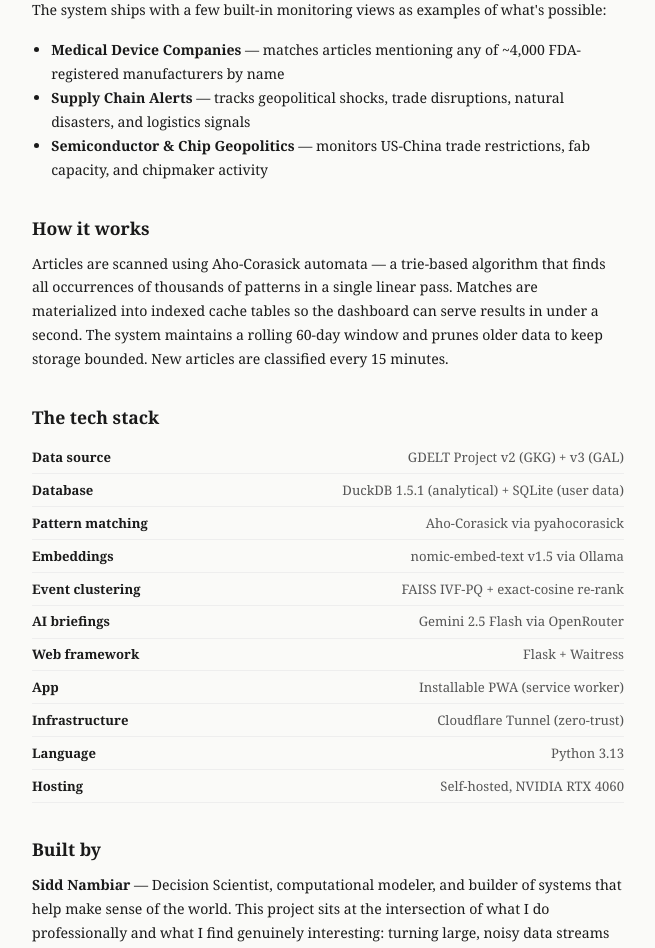
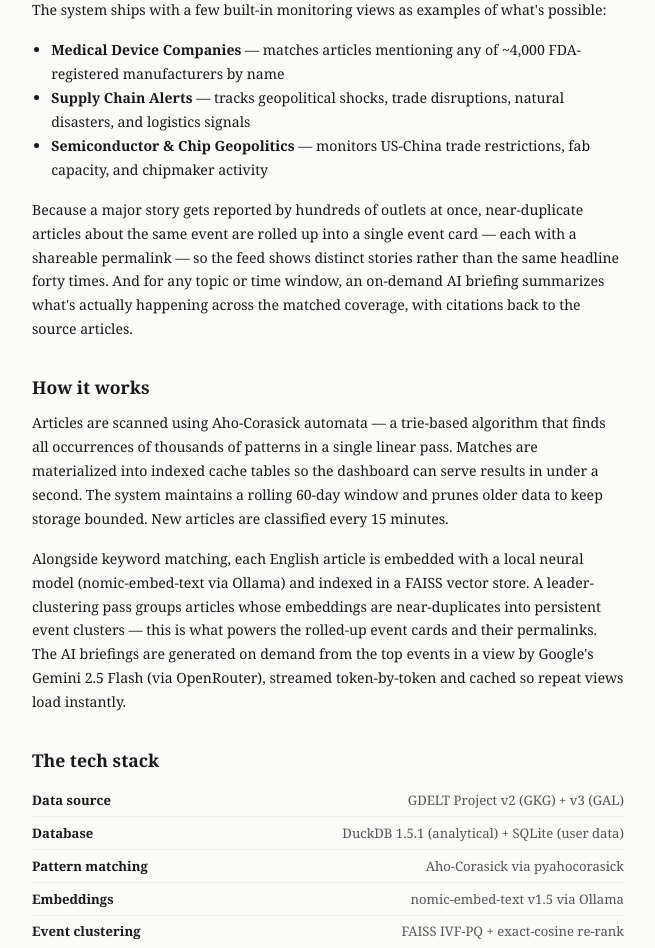
Before and after one commit to sidscorp/gdelt-events, a Flask app: page /about in a window 1280 px wide. Shown: the part 314-1262 px from the top of the page, without its empty margins (312-967 px from the left). Run offline with Flask 3, Linux system fonts and the light colour scheme.

Commit message:
Phase 1: about-page prose (clustering + AI briefings), pinned requirements, ops fixes
Pin requirements.txt to installed versions + add pandas and langfuse; add requirements-dev.txt (pytest). Fix perf_summary.py hardcoded Windows path to honor GDELT_DATA_DIR. Repair deploy/install.sh: portable repo path, install from requirements.txt, generate the previously-missing gdelt-ingest.service inline; document Windows Task Scheduler as the production deploy.

```diff
--- a/dashboard/templates/about.html
+++ b/dashboard/templates/about.html
@@ -36,8 +36,12 @@
   <li><strong>Semiconductor & Chip Geopolitics</strong> — monitors US-China trade restrictions, fab capacity, and chipmaker activity</li>
 </ul>
 
+<p>Because a major story gets reported by hundreds of outlets at once, near-duplicate articles about the same event are rolled up into a single event card — each with a shareable permalink — so the feed shows distinct stories rather than the same headline forty times. And for any topic or time window, an on-demand AI briefing summarizes what's actually happening across the matched coverage, with citations back to the source articles.</p>
+
 <h2>How it works</h2>
 <p>Articles are scanned using Aho-Corasick automata — a trie-based algorithm that finds all occurrences of thousands of patterns in a single linear pass. Matches are materialized into indexed cache tables so the dashboard can serve results in under a second. The system maintains a rolling 60-day window and prunes older data to keep storage bounded. New articles are classified every 15 minutes.</p>
+
+<p>Alongside keyword matching, each English article is embedded with a local neural model (nomic-embed-text via Ollama) and indexed in a FAISS vector store. A leader-clustering pass groups articles whose embeddings are near-duplicates into persistent event clusters — this is what powers the rolled-up event cards and their permalinks. The AI briefings are generated on demand from the top events in a view by Google's Gemini 2.5 Flash (via OpenRouter), streamed token-by-token and cached so repeat views load instantly.</p>
 
 <h2>The tech stack</h2>
 <ul class="tech-list">
--- /dev/null
+++ b/requirements-dev.txt
@@ -0,0 +1,3 @@
+# Dev/test dependencies — install with: pip install -r requirements-dev.txt
+-r requirements.txt
+pytest>=8.0
```
Also changed, not shown: pipeline/perf_summary.py (+5 -2 lines), requirements.txt (+12 -9 lines), 1 other file.
